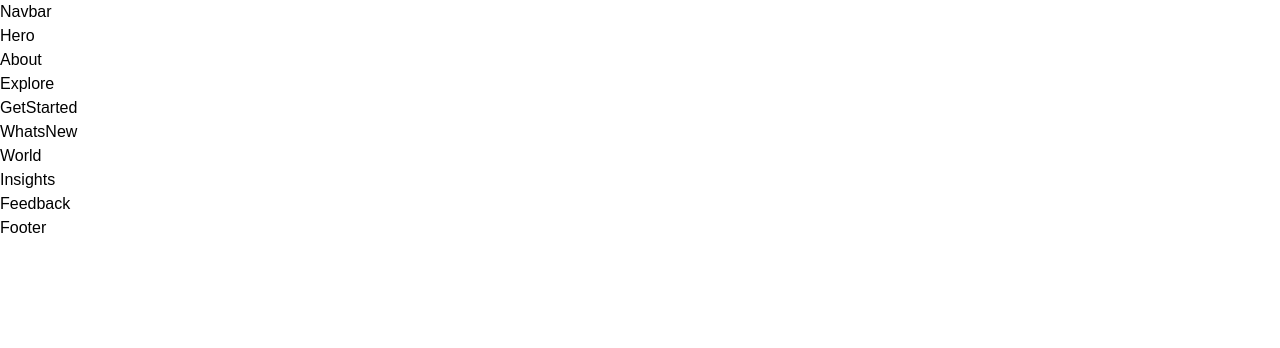
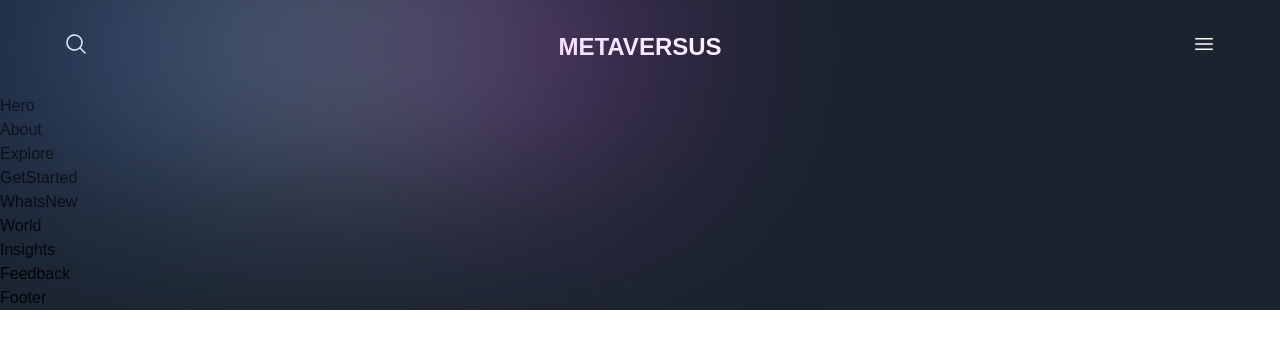
Before and after one commit to swynnejr/midjourney-app, a Next.js app: page / in a window 1280 px wide. Shown: the top 348 px of the page. Built offline with nearby package versions, Linux system fonts and the light colour scheme; a web font is replaced by a local one.

Commit message:
Navbar motion and styling

```diff
--- a/app/page.tsx
+++ b/app/page.tsx
@@ -3,7 +3,7 @@
 
 export default function Home() {
   return (
-    <main>
+    <div className="bg-primary-black overflow-hidden">
       <Navbar />
       <Hero />
       <About />
@@ -14,6 +14,6 @@
       <Insights />
       <Feedback />
       <Footer />
-    </main>
+    </div>
   );
 }
--- a/components/Navbar.tsx
+++ b/components/Navbar.tsx
@@ -1,11 +1,33 @@
-'use client';
+"use client";
 
-type Props = {}
+import { motion } from "framer-motion";
+
+import styles from "../styles";
+import { navVariants } from "../utils/motion";
+import { MagnifyingGlassIcon, Bars3Icon } from "@heroicons/react/24/solid";
+
+type Props = {};
 
 function Navbar({}: Props) {
   return (
-    <nav>Navbar</nav>
-  )
+    <motion.nav
+      variants={navVariants}
+      initial="hidden"
+      whileInView="show"
+      className={`${styles.xPaddings} py-8 relative`}
+    >
+      <div className="absolute w-[50%] inset-0 gradient-01" />
+      <div
+        className={`${styles.innerWidth} mx-auto flex justify-between gap-8`}
+      >
+        <MagnifyingGlassIcon className="w-[24px] h-[24px] object-contain text-white" />
+        <h2 className="font-extrabold text-[24px] leading-[30.24px] text-white">
+          METAVERSUS
+        </h2>
+        <Bars3Icon className="w-[24px] h-[24px] object-contain text-white" />
+      </div>
+    </motion.nav>
+  );
 }
 
-export default Navbar
+export default Navbar;
--- a/package.json
+++ b/package.json
@@ -9,6 +9,7 @@
     "lint": "next lint"
   },
   "dependencies": {
+    "@heroicons/react": "^2.0.13",
     "@next/font": "13.1.1",
     "@types/node": "18.11.18",
     "@types/react": "18.0.26",
```
Also changed, not shown: utils/motion.tsx (renamed from utils/motion.js), 1 other file (tests, documents, lock files or other folders).
